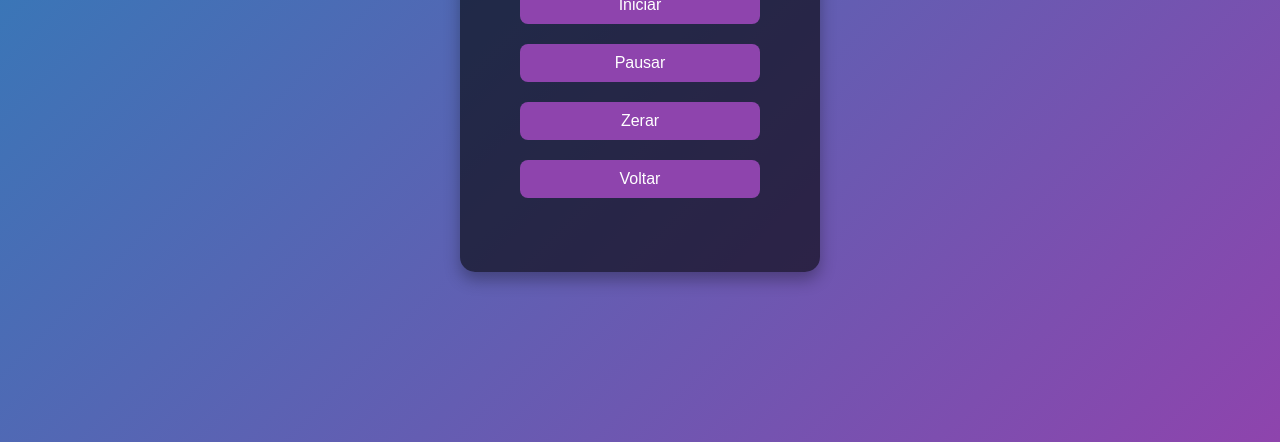
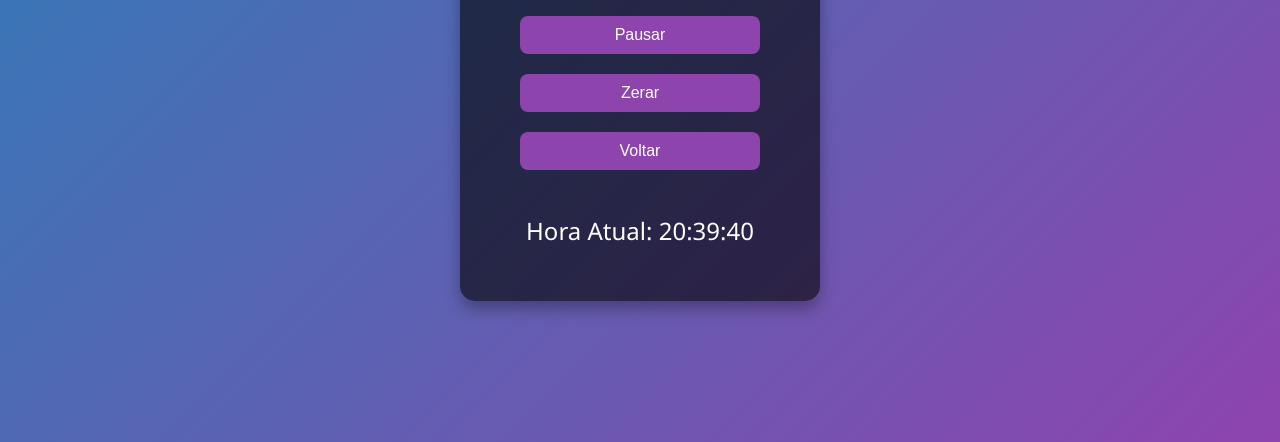
Before and after one commit to IsaacRamosMNZ/ExerciciosHtml.js, a plain HTML site: page ex12.html in a window 1280 px wide. Shown: the part 358-800 px from the top of the page. Drawn offline with Linux system fonts and the light colour scheme.

Commit message:
Update ex12.html

```diff
--- a/ex12.html
+++ b/ex12.html
@@ -83,6 +83,6 @@
     </div>
   </div>
 
-  <script src="cronometro_relogio.js"></script>
+  <script src="ex12.js"></script>
 </body>
 </html>
```
